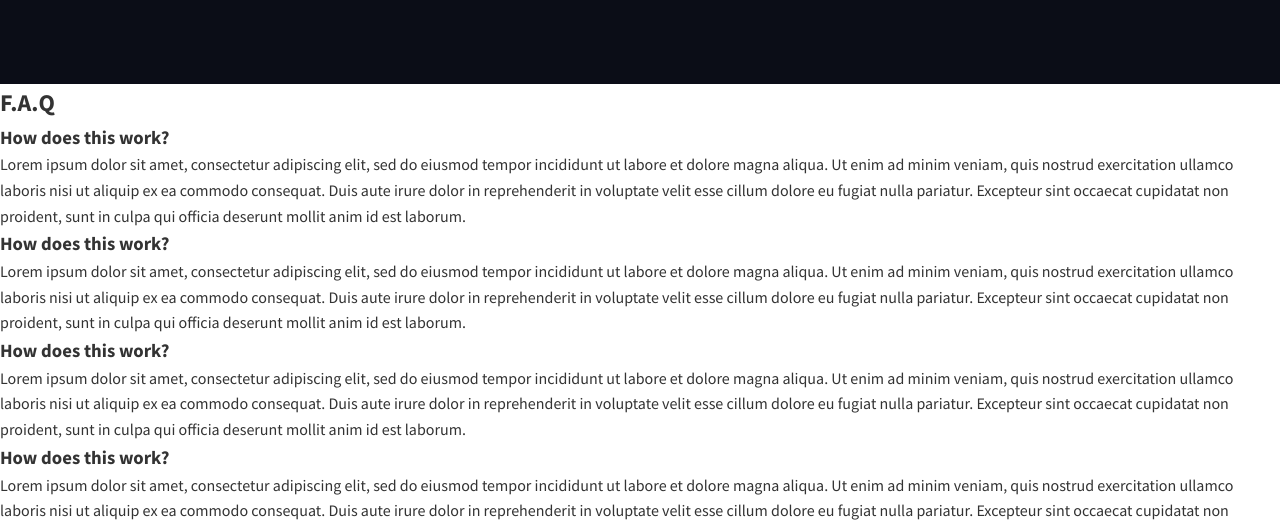
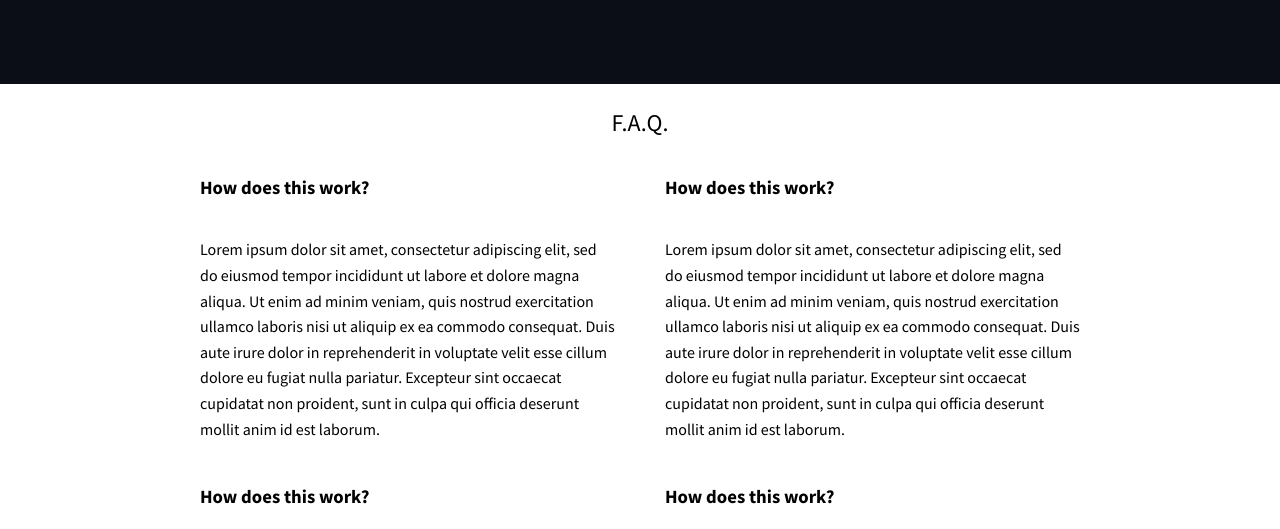
Before and after one commit to Abul-Firdaws/alx_html_css, a plain HTML site: page css_advanced/index.html in a window 1280 px wide. Shown: the part 2366-2895 px from the top of the page. Drawn offline with Linux system fonts and the light colour scheme.

Commit message:
modify class faq in index.html and apply styling

```diff
--- a/css_advanced/index.html
+++ b/css_advanced/index.html
@@ -202,8 +202,8 @@
     <button class="register-button">REGISTER FOR FREE</button>
 </section>
 
-        <section>
-            <h2>F.A.Q</h2>
+       <section class="faq">
+    <h2>F.A.Q.</h2>
     <div>
         <div>
             <div>
@@ -227,6 +227,7 @@
             <div>
                  Lorem ipsum dolor sit amet, consectetur adipiscing elit, sed do eiusmod tempor incididunt ut labore et dolore magna aliqua. Ut enim ad minim veniam, quis nostrud exercitation ullamco laboris nisi ut aliquip ex ea commodo consequat. Duis aute irure dolor in reprehenderit in voluptate velit esse cillum dolore eu fugiat nulla pariatur. Excepteur sint occaecat cupidatat non proident, sunt in culpa qui officia deserunt mollit anim id est laborum.
             </div>
+
             <div>
                 <h3>How does this work?</h3>
             </div>
@@ -236,6 +237,7 @@
         </div>
     </div>
 </section>
+
     </main>
     <footer>
         <section>
--- a/css_advanced/styles.css
+++ b/css_advanced/styles.css
@@ -513,3 +513,41 @@ nav {
 .register-button:hover {
     background-color: #a856d8; /* darker purple on hover */
 }
+.faq {
+    width: 920px;
+    max-width: 100%;
+    margin: 0 auto;
+    background-color: white;
+    color: black;
+    padding: 20px;
+}
+
+.faq h2 {
+    font-weight: 300; /* thin */
+    margin-bottom: 20px;
+    text-align: center; /* centers the heading */
+}
+
+.faq h3 {
+    font-weight: 600; /* slightly heavier */
+    margin: 10px 0 5px 0;
+}
+
+.faq > div {
+    display: flex;
+    gap: 50px; /* space between the two main columns */
+}
+
+.faq > div > div {
+    flex: 1;
+    display: flex;
+    flex-direction: column;
+    gap: 30px; /* space between rows of Q&A in the same column */
+}
+
+@media (max-width: 768px) {
+    .faq > div {
+        flex-direction: column;
+        gap: 30px;
+    }
+}
```
Lines whose indentation alone changed are shown as unchanged.
